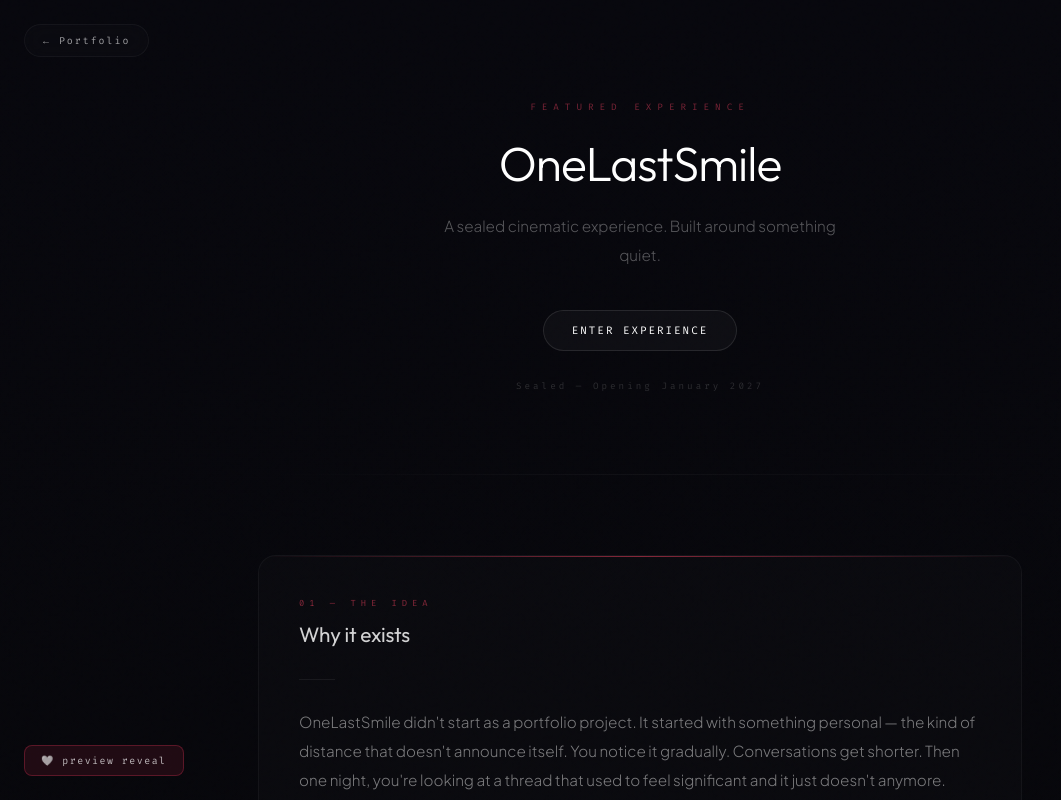
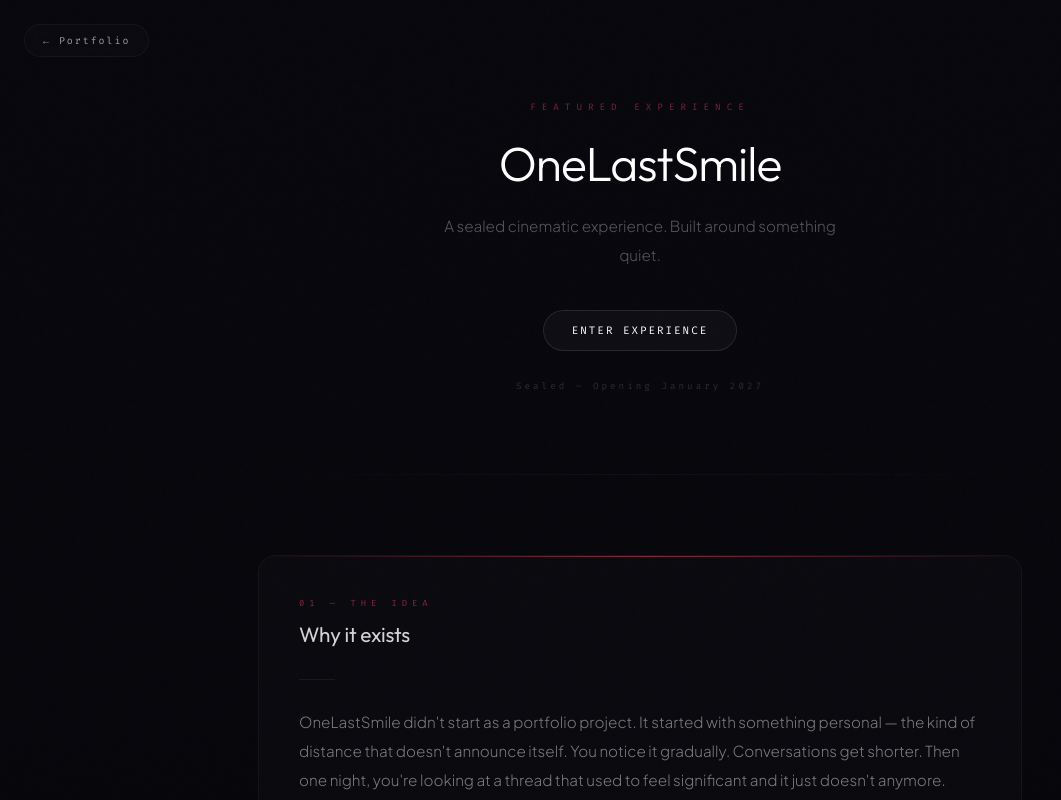
Before and after one commit to Aethron-fr/My_PortFolio, a React (Vite) app: page /onelastsmile in a window 1280 px wide. Shown: the top 800 px of the page, without its empty margins (0-1061 px from the left). Built offline with nearby package versions, Linux system fonts and the light colour scheme; no server answers.

Commit message:
chore: remove temporary puzzle preview button from production

```diff
--- a/src/components/AtmosphereLayer.jsx
+++ b/src/components/AtmosphereLayer.jsx
@@ -211,31 +211,6 @@ export default function AtmosphereLayer() {
           />
         )}
       </AnimatePresence>
-      {/* ── TEMP TEST BUTTON — remove after checking ─────────────────────────── */}
-      <button
-        onClick={triggerReveal}
-        style={{
-          position: 'fixed', bottom: 24, left: 24, zIndex: 999998,
-          background: 'rgba(180,40,70,0.15)',
-          border: '1px solid rgba(180,40,70,0.4)',
-          borderRadius: 8, padding: '8px 16px',
-          fontFamily: 'var(--font-mono)', fontSize: '0.62rem',
-          color: 'rgba(255,255,255,0.7)', letterSpacing: '1.5px',
-          cursor: 'pointer',
-          backdropFilter: 'blur(10px)',
-          transition: 'background 0.3s, border-color 0.3s',
-        }}
-        onMouseEnter={e => {
-          e.currentTarget.style.background = 'rgba(180,40,70,0.3)';
-          e.currentTarget.style.borderColor = 'rgba(180,40,70,0.7)';
-        }}
-        onMouseLeave={e => {
-          e.currentTarget.style.background = 'rgba(180,40,70,0.15)';
-          e.currentTarget.style.borderColor = 'rgba(180,40,70,0.4)';
-        }}
-      >
-        🤍 preview reveal
-      </button>
     </>
   );
 }
```
